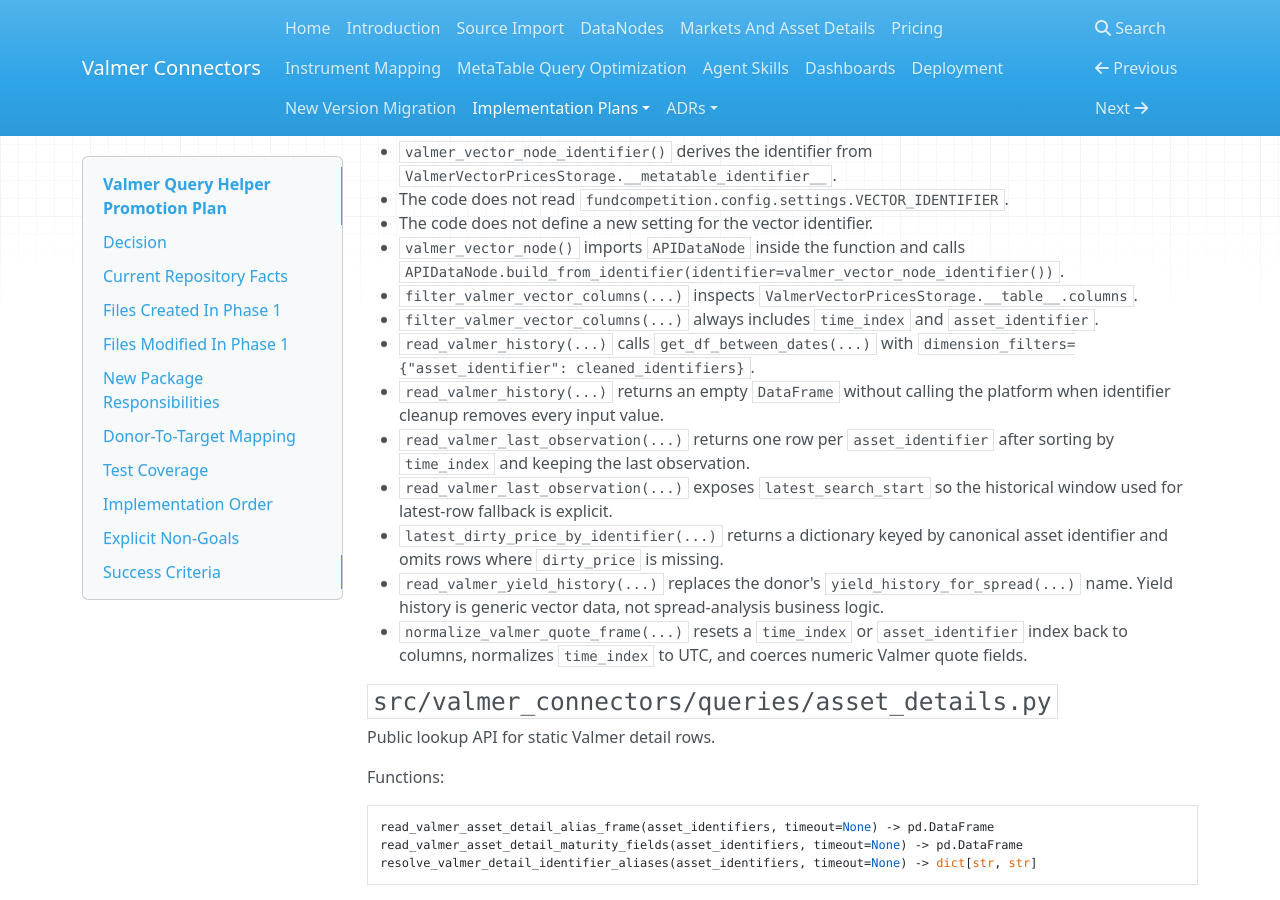
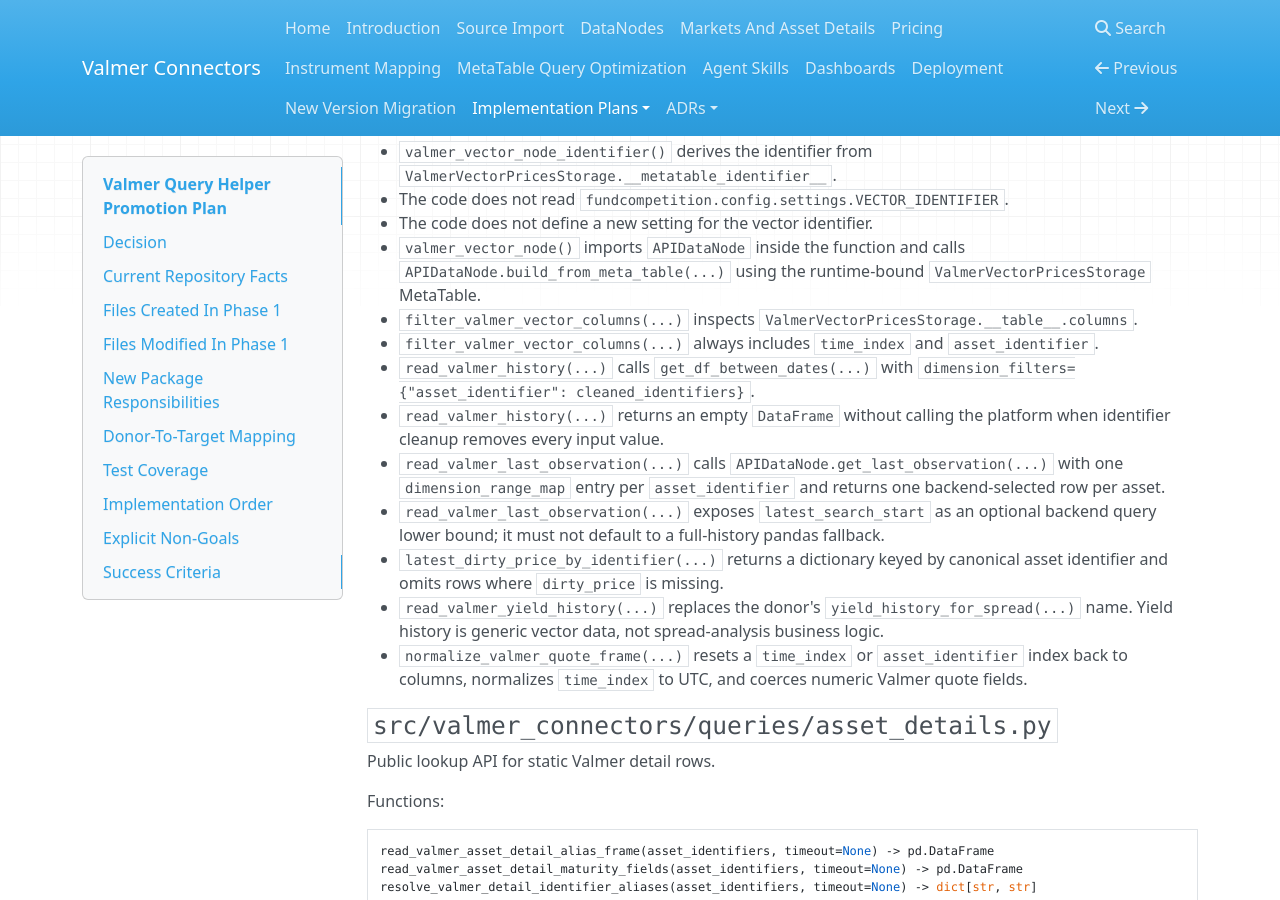
Before and after one commit to mainsequence-projects/valmer-connectors, an MkDocs documentation site: the page built from docs/implementation/valmer-query-helper-promotion-plan.md, in a window 1280 px wide and 900 px high, scrolled down 3806 px. Built offline with MkDocs 1.6.1, drawn with Linux system fonts in a browser that asks for light colours; nearby versions of some CDN libraries; some of the changed text lies outside the part shown.

Commit message:
Use backend latest Valmer vector reads

```diff
--- a/docs/implementation/valmer-query-helper-promotion-plan.md
+++ b/docs/implementation/valmer-query-helper-promotion-plan.md
@@ -207,7 +207,8 @@
 - The code does not read `fundcompetition.config.settings.VECTOR_IDENTIFIER`.
 - The code does not define a new setting for the vector identifier.
 - `valmer_vector_node()` imports `APIDataNode` inside the function and calls
-  `APIDataNode.build_from_identifier(identifier=valmer_vector_node_identifier())`.
+  `APIDataNode.build_from_meta_table(...)` using the runtime-bound
+  `ValmerVectorPricesStorage` MetaTable.
 - `filter_valmer_vector_columns(...)` inspects
   `ValmerVectorPricesStorage.__table__.columns`.
 - `filter_valmer_vector_columns(...)` always includes `time_index` and
@@ -216,10 +217,12 @@
   `dimension_filters={"asset_identifier": cleaned_identifiers}`.
 - `read_valmer_history(...)` returns an empty `DataFrame` without calling the
   platform when identifier cleanup removes every input value.
-- `read_valmer_last_observation(...)` returns one row per `asset_identifier`
-  after sorting by `time_index` and keeping the last observation.
-- `read_valmer_last_observation(...)` exposes `latest_search_start` so the
-  historical window used for latest-row fallback is explicit.
+- `read_valmer_last_observation(...)` calls `APIDataNode.get_last_observation(...)`
+  with one `dimension_range_map` entry per `asset_identifier` and returns one
+  backend-selected row per asset.
+- `read_valmer_last_observation(...)` exposes `latest_search_start` as an
+  optional backend query lower bound; it must not default to a full-history
+  pandas fallback.
 - `latest_dirty_price_by_identifier(...)` returns a dictionary keyed by
   canonical asset identifier and omits rows where `dirty_price` is missing.
 - `read_valmer_yield_history(...)` replaces the donor's
@@ -305,7 +308,7 @@
 | `valmer_node()` | `valmer_vector_node()` | Keep, derive identifier from `ValmerVectorPricesStorage`. |
 | `valmer_storage_columns()` | `valmer_vector_storage_columns()` | Keep, return `frozenset[str]`. |
 | `read_valmer_history(...)` | `read_valmer_history(...)` | Keep, remove project setting dependency. |
-| `read_valmer_last_observation(...)` | `read_valmer_last_observation(...)` | Keep, add explicit `latest_search_start`. |
+| `read_valmer_last_observation(...)` | `read_valmer_last_observation(...)` | Keep, use backend latest-observation lookup with optional `latest_search_start`. |
 | `latest_dirty_price_by_identifier(...)` | `latest_dirty_price_by_identifier(...)` | Keep. |
 | `yield_history_for_spread(...)` | `read_valmer_yield_history(...)` | Keep behavior, remove spread-specific name. |
 | `selected_columns(...)` | `filter_valmer_vector_columns(...)` | Keep behavior, clearer name. |
@@ -381,7 +384,8 @@
   the correct `dimension_filters` and column list;
 - normalization resets index columns, coerces `time_index` to UTC, and coerces
   numeric quote columns;
-- latest observation returns one row per asset;
+- latest observation calls the backend latest-observation endpoint and returns
+  one row per asset;
 - dirty-price map omits missing dirty prices;
 - yield history requests only yield-related vector columns.
 
--- a/pyproject.toml
+++ b/pyproject.toml
@@ -8,7 +8,7 @@
 readme = "README.md"
 requires-python = ">=3.11"
 dependencies = [
-    "mainsequence>=4.3.18",
+    "mainsequence>=4.4.27",
     "ms-markets>=0.0.65",
     "pandas-market-calendars>=5.4.0",
     "pymssql>=2.3.13",
--- a/requirements.txt
+++ b/requirements.txt
@@ -82,7 +82,7 @@
     # via jsonschema
 korean-lunar-calendar==0.4.0
     # via exchange-calendars
-mainsequence==4.4.25
+mainsequence==4.4.27
     # via
     #   ms-markets
     #   valmer-connectors
```
Also changed, not shown: docs/data-nodes.md (+5 -3 lines), 4 other files.
